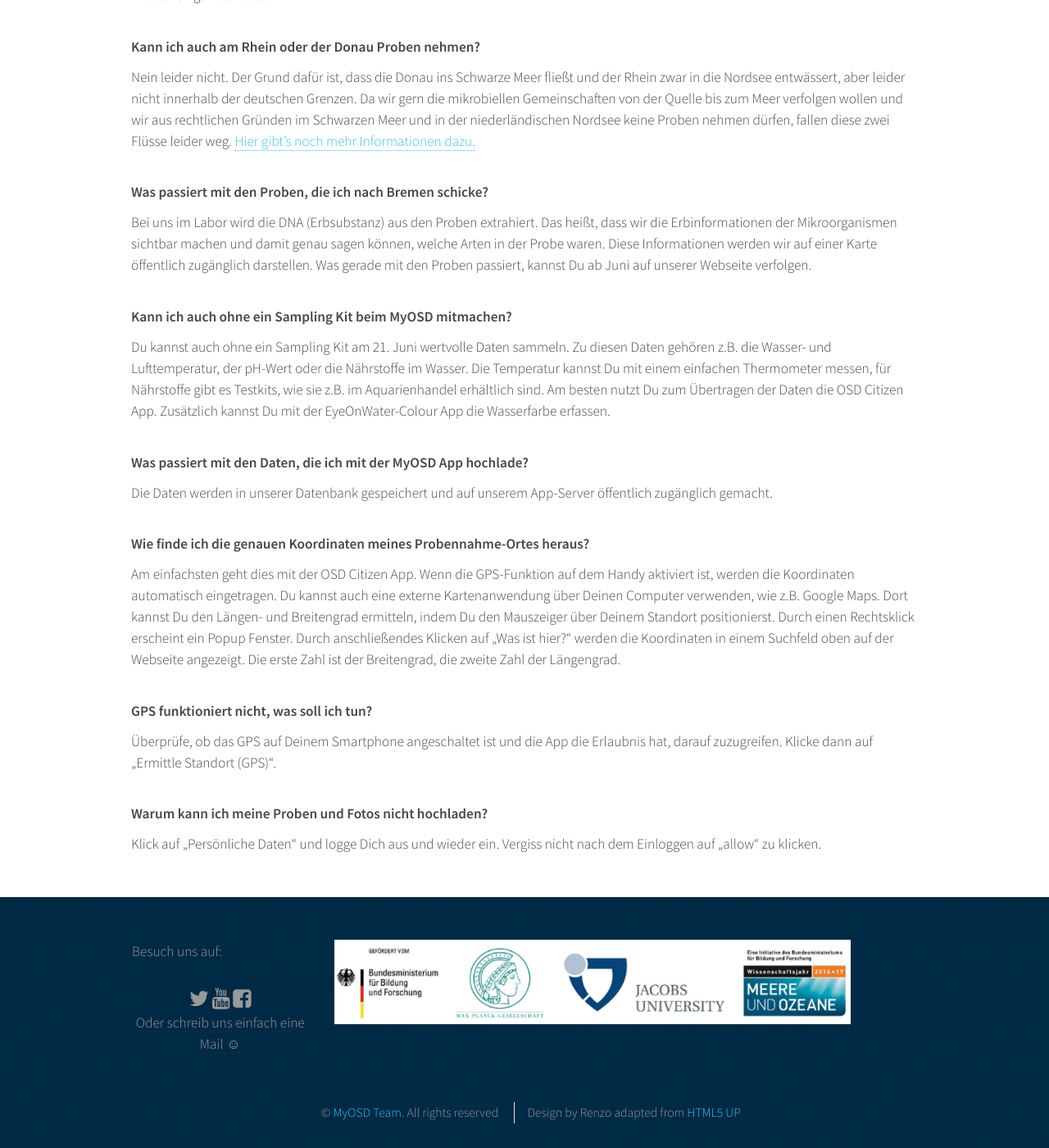
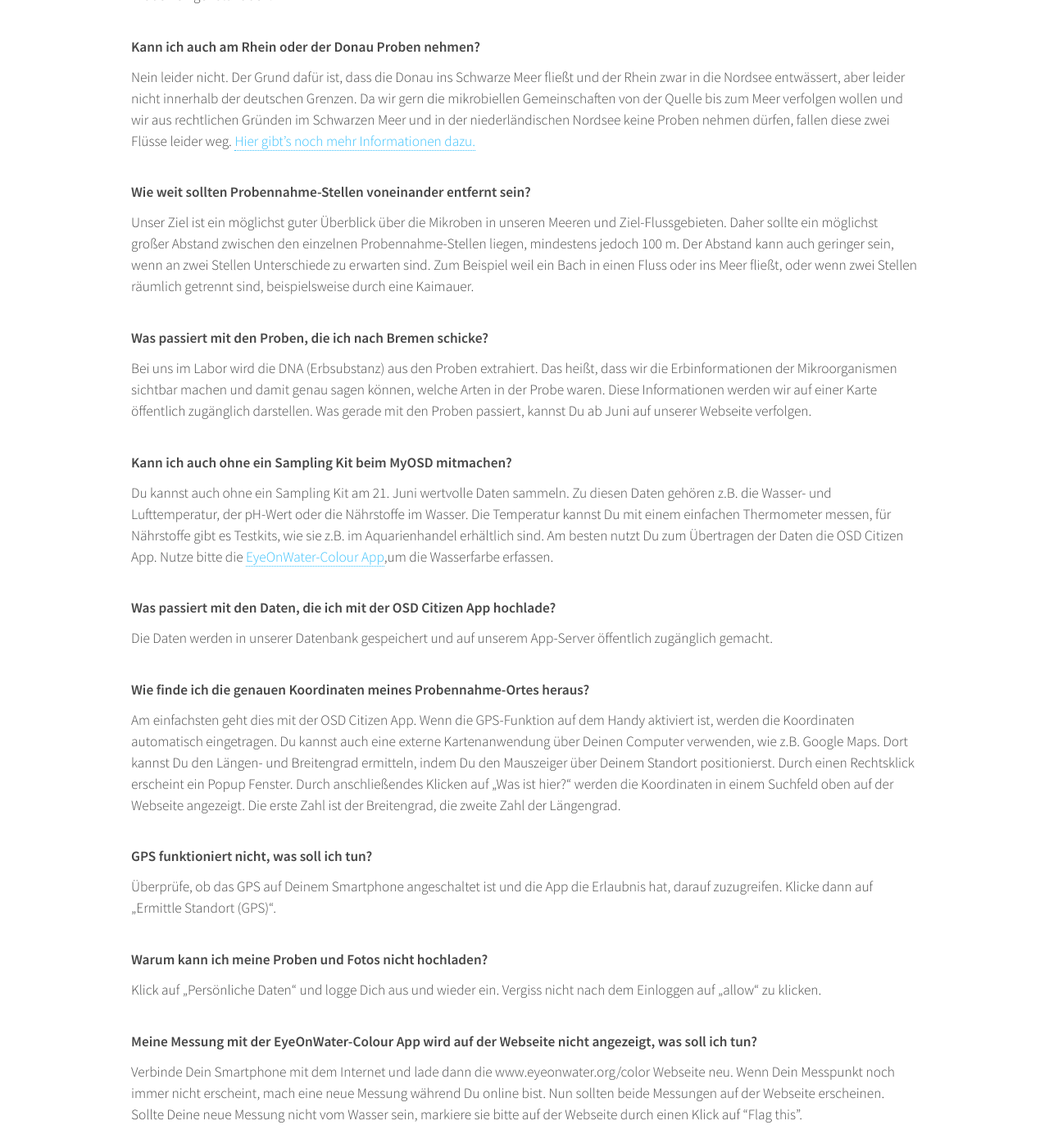
Before and after one commit to myosd/myosd.github.io, a Jekyll site: the page built from faq/index.md, in a window 1280 px wide and 1400 px high, scrolled down 740 px. Shown: the whole window at 82% size. Built offline with Jekyll 4.4.1, drawn with Linux system fonts in a browser that asks for light colours.

Commit message:
Update Abstand der Proben und bug bei EOW App

```diff
--- a/faq/index.md
+++ b/faq/index.md
@@ -19,13 +19,16 @@ Ja, Du kannst nur in Deutschland Proben nehmen und zwar aus rechtlichen Gründen
 # Kann ich auch am Rhein oder der Donau Proben nehmen?
 Nein leider nicht. Der Grund dafür ist, dass die Donau ins Schwarze Meer fließt und der Rhein zwar in die Nordsee entwässert, aber leider nicht innerhalb der deutschen Grenzen. Da wir gern die mikrobiellen Gemeinschaften von der Quelle bis zum Meer verfolgen wollen und wir aus rechtlichen Gründen im Schwarzen Meer und in der niederländischen Nordsee keine Proben nehmen dürfen, fallen diese zwei Flüsse leider weg. [Hier gibt's noch mehr Informationen dazu.](/faq/rhein-donau/)
 
+# Wie weit sollten Probennahme-Stellen voneinander entfernt sein?
+Unser Ziel ist ein möglichst guter Überblick über die Mikroben in unseren Meeren und Ziel-Flussgebieten. Daher sollte ein möglichst großer Abstand zwischen den einzelnen Probennahme-Stellen liegen, mindestens jedoch 100 m. Der Abstand kann auch geringer sein, wenn an zwei Stellen Unterschiede zu erwarten sind. Zum Beispiel weil ein Bach in einen Fluss oder ins Meer fließt, oder wenn zwei Stellen räumlich getrennt sind, beispielsweise durch eine Kaimauer.
+
 # Was passiert mit den Proben, die ich nach Bremen schicke?
 Bei uns im Labor wird die DNA (Erbsubstanz) aus den Proben extrahiert. Das heißt, dass wir die Erbinformationen der Mikroorganismen sichtbar machen und damit genau sagen können, welche Arten in der Probe waren. Diese Informationen werden wir auf einer Karte öffentlich zugänglich darstellen. Was gerade mit den Proben passiert, kannst Du ab Juni auf unserer Webseite verfolgen.
 
 # Kann ich auch ohne ein Sampling Kit beim MyOSD mitmachen?
-Du kannst auch ohne ein Sampling Kit am 21. Juni wertvolle Daten sammeln. Zu diesen Daten gehören z.B. die Wasser- und Lufttemperatur, der pH-Wert oder die Nährstoffe im Wasser. Die Temperatur kannst Du mit einem einfachen Thermometer messen, für Nährstoffe gibt es Testkits, wie sie z.B. im Aquarienhandel erhältlich sind. Am besten nutzt Du zum Übertragen der Daten die OSD Citizen App. Zusätzlich kannst Du mit der EyeOnWater-Colour App die Wasserfarbe erfassen.
+Du kannst auch ohne ein Sampling Kit am 21. Juni wertvolle Daten sammeln. Zu diesen Daten gehören z.B. die Wasser- und Lufttemperatur, der pH-Wert oder die Nährstoffe im Wasser. Die Temperatur kannst Du mit einem einfachen Thermometer messen, für Nährstoffe gibt es Testkits, wie sie z.B. im Aquarienhandel erhältlich sind. Am besten nutzt Du zum Übertragen der Daten die OSD Citizen App. Nutze bitte die [EyeOnWater-Colour App](http://www.eyeonwater.org/color),um die Wasserfarbe erfassen.
 
-# Was passiert mit den Daten, die ich mit der MyOSD App hochlade?
+# Was passiert mit den Daten, die ich mit der OSD Citizen App hochlade?
 Die Daten werden in unserer Datenbank gespeichert und auf unserem App-Server öffentlich zugänglich gemacht.
 
 # Wie finde ich die genauen Koordinaten meines Probennahme-Ortes heraus?
@@ -36,3 +39,6 @@ Am einfachsten geht dies mit der OSD Citizen App. Wenn die GPS-Funktion auf dem
 
 # Warum kann ich meine Proben und Fotos nicht hochladen?
 Klick auf „Persönliche Daten“ und logge Dich aus und wieder ein. Vergiss nicht nach dem Einloggen auf „allow“ zu klicken.
+
+# Meine Messung mit der EyeOnWater-Colour App wird auf der Webseite nicht angezeigt, was soll ich tun?
+Verbinde Dein Smartphone mit dem Internet und lade dann die www.eyeonwater.org/color Webseite neu. Wenn Dein Messpunkt noch immer nicht erscheint, mach eine neue Messung während Du online bist. Nun sollten beide Messungen auf der Webseite erscheinen. Sollte Deine neue Messung nicht vom Wasser sein, markiere sie bitte auf der Webseite durch einen Klick auf "Flag this".
```
